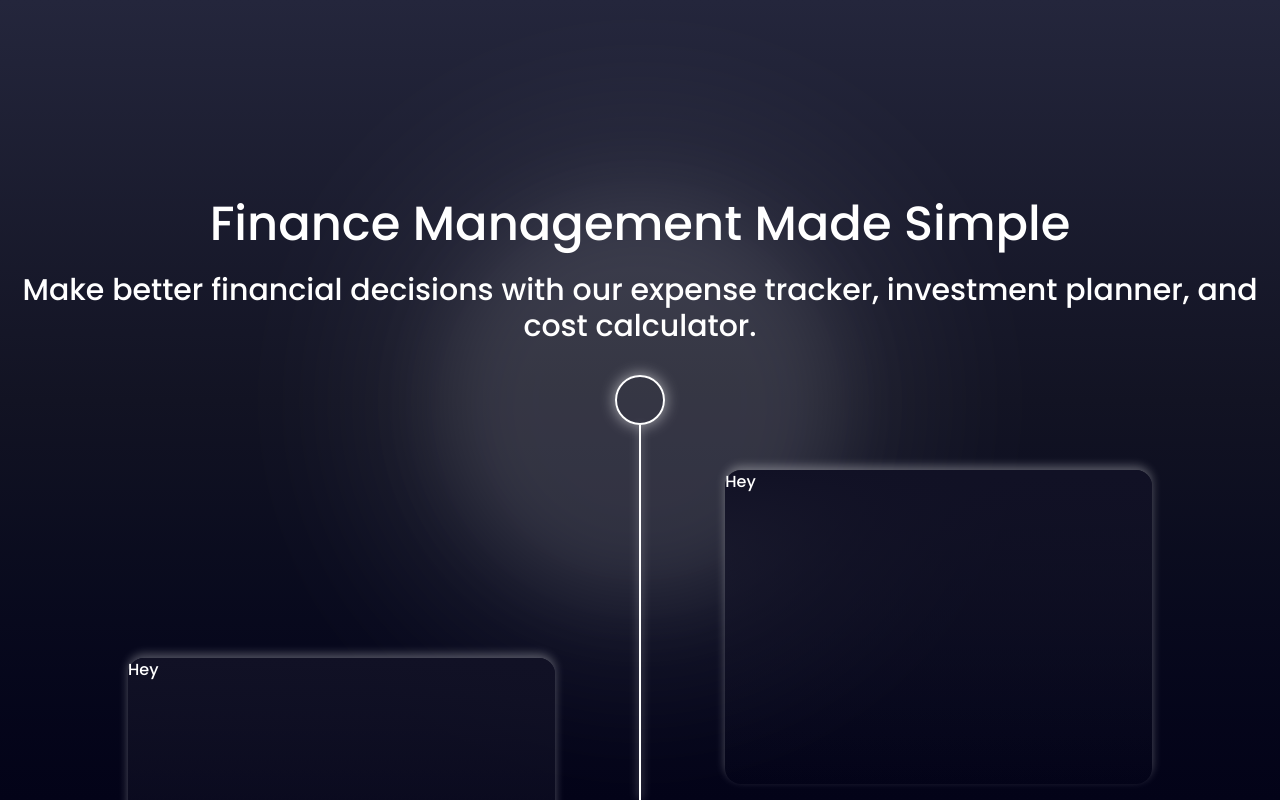
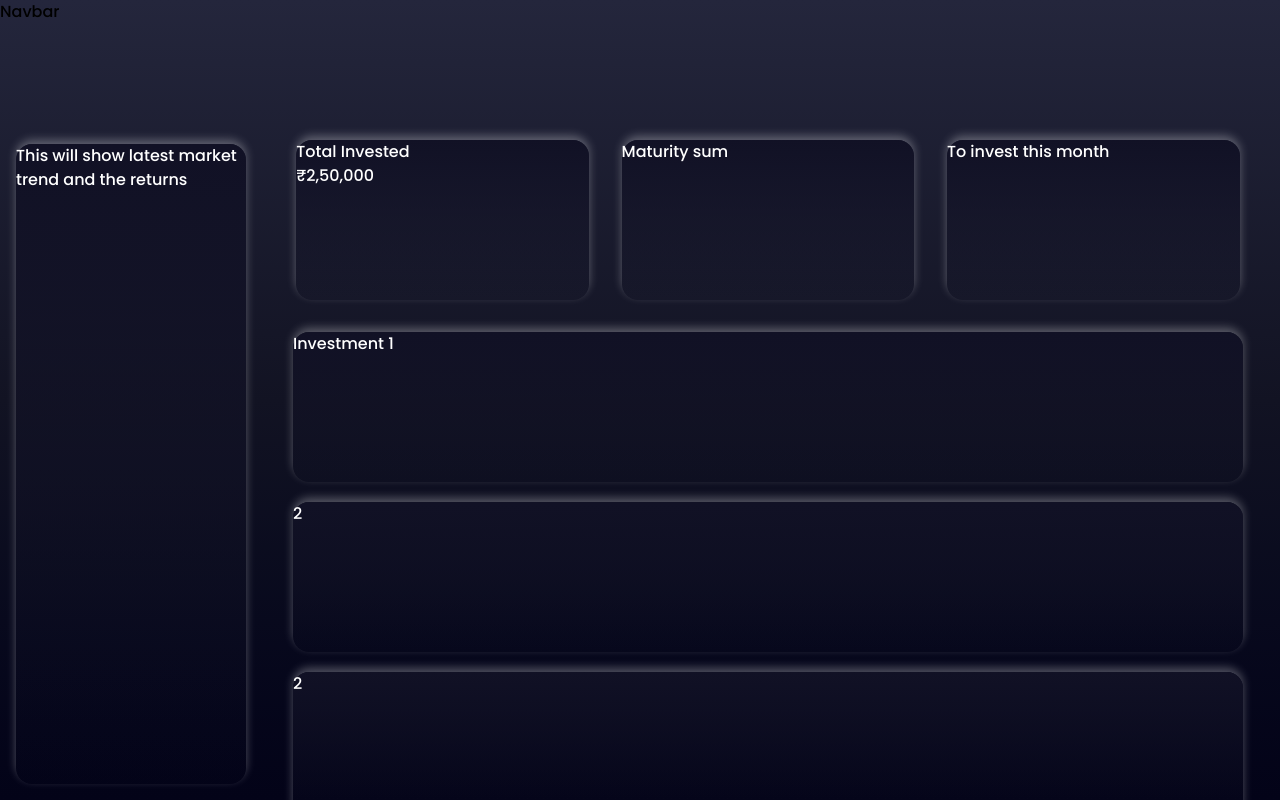
Before and after one commit to Aditya-Kumar-33/Financial_Planner, a React (Vite) app: page / in a window 1280 px wide. Shown: the top 800 px of the page. Built offline with nearby package versions, Linux system fonts and the light colour scheme; a web font is replaced by a local one.

Commit message:
latest investment

```diff
--- a/package.json
+++ b/package.json
@@ -18,6 +18,7 @@
     "react": "^19.0.0",
     "react-dom": "^19.0.0",
     "react-router-dom": "^7.1.5",
+    "react-toastify": "^11.0.5",
     "recharts": "^2.15.1"
   },
   "devDependencies": {
--- a/src/App.jsx
+++ b/src/App.jsx
@@ -2,6 +2,7 @@ import { BrowserRouter as Router, Routes, Route } from "react-router-dom";
 import Calculator from "./pages/calculator.jsx";
 import Home from "./pages/Home.jsx";
 import NavBar from "./components/NavBar.jsx";
+import Investment from "./pages/Investment.jsx";
 
 function App() {
   return (
@@ -11,7 +12,7 @@ function App() {
           index
           element={
           <div className="h-screen">
-            <Home/>
+            <Investment/>
           </div>}
         />
       </Routes>
--- a/src/pages/Home.jsx
+++ b/src/pages/Home.jsx
@@ -30,8 +30,15 @@ const Home = () => {
             <div className="absolute right-[10%] top-[40%] w-1/3 h-1/4 rounded-2xl bg-gradient-to-b from-[#111125] to-transparent shadow-[0_-4px_10px_rgba(255,255,255,0.3)] text-white">
                 Hey
             </div>
-            <div className="absolute left-[10%] top-[55%] w-1/3 h-1/4 rounded-2xl bg-gradient-to-b from-[#111125] to-transparent shadow-[0_-4px_10px_rgba(255,255,255,0.3)] text-white">
-                Hey
+            <div className="absolute left-[10%] top-[55%] w-1/3 h-1/4 ">
+            <div className="absolute inset-0 pointer-events-none border-2 border-transparent"
+       style={{
+         maskImage: "linear-gradient(to bottom, rgba(255,255,255,1), rgba(255,255,255,0))",
+         WebkitMaskImage: "linear-gradient(to bottom, rgba(255,255,255,1), rgba(255,255,255,0))",
+         borderImage: "linear-gradient(to bottom, rgba(255,255,255,1), rgba(255,255,255,0)) 1",
+         boxShadow: "0 -8px 20px rgba(255,255,255,0.5)"  // Top shadow effect
+       }}>
+  </div>
             </div>
         </div>
       </div>
--- /dev/null
+++ b/src/pages/Investment.jsx
@@ -0,0 +1,47 @@
+import React from "react";
+
+const Home = () => {
+  return (
+    <div className="min-h-screen bg-gradient-to-b from-[#24263C] via-[#121323] to-[#030318] ">
+        <div className="absolute h-[calc(15vh)] w-[calc(100vw)]">Navbar</div>
+
+        <div className="absolute top-[calc(18vh)] left-[calc(2vh)] h-[calc(80vh)] w-[calc(18vw)] rounded-2xl bg-gradient-to-b from-[#111125] to-transparent shadow-[0_-4px_10px_rgba(255,255,255,0.3)] text-white">
+            This will show latest market trend and the returns
+        </div>
+
+        <div className="absolute top-[calc(15vh)] left-[calc(20vw)] h-[calc(25vh)] w-[calc(80vw)] grid grid-cols-3 px-6">
+            <div className="flex justify-center items-center">
+            <div className="h-[80%] w-[90%] rounded-2xl bg-gradient-to-b from-[#111125] to-transparent shadow-[0_-4px_10px_rgba(255,255,255,0.3)] text-white">
+                <div>Total Invested</div>
+                <div>₹2,50,000</div>
+            </div>
+            </div>
+            <div className="flex justify-center items-center">
+            <div className="h-[80%] w-[90%] rounded-2xl bg-gradient-to-b from-[#111125] to-transparent shadow-[0_-4px_10px_rgba(255,255,255,0.3)] text-white">
+                Maturity sum
+            </div>
+            </div>
+            <div className="flex justify-center items-center">
+            <div className="h-[80%] w-[90%] rounded-2xl bg-gradient-to-b from-[#111125] to-transparent shadow-[0_-4px_10px_rgba(255,255,255,0.3)] text-white">
+                To invest this month
+            </div>
+            </div>
+        </div>
+
+        <div className="absolute top-[calc(40vh)] left-[calc(20vw)]  w-[calc(80vw)] p-3 flex flex-col items-center gap-5">
+            <div className="h-[150px] w-[95%] rounded-2xl bg-gradient-to-b from-[#111125] to-transparent shadow-[0_-4px_10px_rgba(255,255,255,0.3)] text-white">
+                Investment 1
+            </div>
+            <div className="h-[150px] w-[95%] rounded-2xl bg-gradient-to-b from-[#111125] to-transparent shadow-[0_-4px_10px_rgba(255,255,255,0.3)] text-white">
+                2
+            </div>
+            <div className="h-[150px] w-[95%] rounded-2xl bg-gradient-to-b from-[#111125] to-transparent shadow-[0_-4px_10px_rgba(255,255,255,0.3)] text-white">
+                2
+            </div>
+
+        </div>
+    </div>
+  );
+};
+
+export default Home;
--- /dev/null
+++ b/tailwind.config.js
@@ -0,0 +1,8 @@
+/** @type {import('tailwindcss').Config} */
+export default {
+    content: ["./index.html", "./src/**/*.{js,ts,jsx,tsx}"],
+    theme: {
+      extend: {},
+    },
+    plugins: [],
+  };
```
Also changed, not shown: 1 other file (tests, documents, lock files or other folders).
